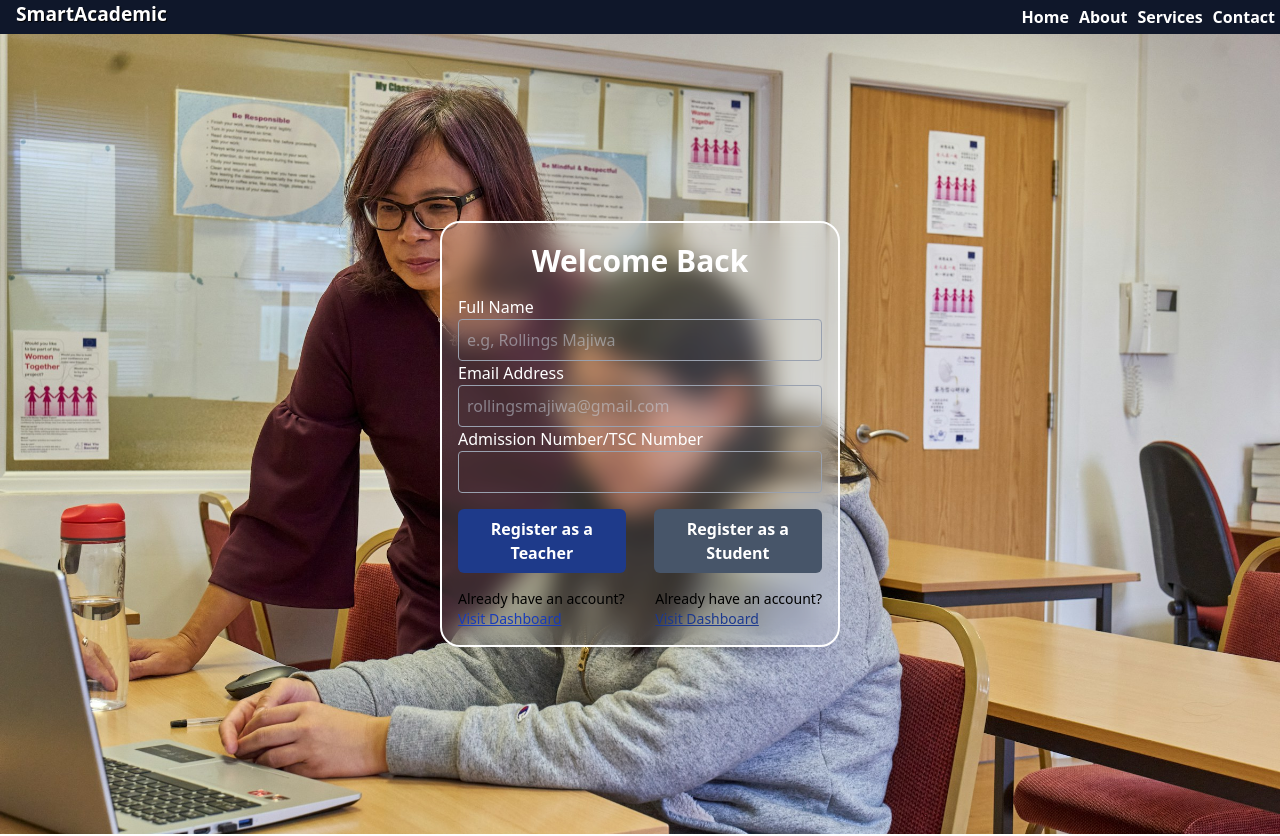
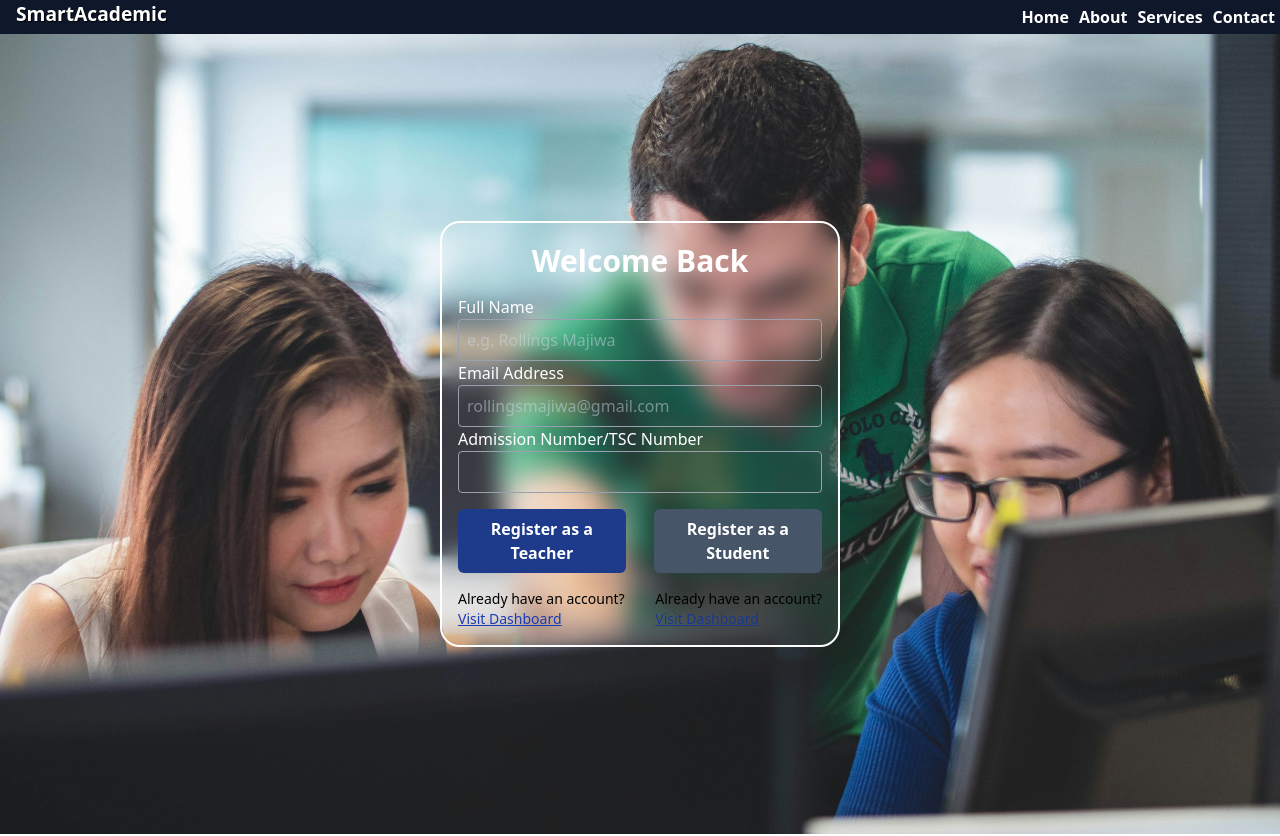
Before and after one commit to rollingsmajiwa/smartAcademic, a plain HTML site: page portal.html in a window 1280 px wide. Shown: the top 836 px of the page. Drawn offline with nearby package versions, Linux system fonts and the light colour scheme.

Commit message:
registration form:add background image

```diff
--- a/portal.html
+++ b/portal.html
@@ -30,7 +30,7 @@
         </nav>
     </header>
     <main>
-        <div class="bg-[url('assets/images/teacher-student.jpg')] w-full bg-cover bg-center flex justify-center h-[100vh] items-center">
+        <div class="bg-[url('assets/images/reg.jpg')] w-full bg-cover bg-center flex justify-center h-[100vh] items-center">
             <div>
 
                 <div class="form-card">
--- a/styles.css
+++ b/styles.css
@@ -263,9 +263,9 @@
     }
 }
 .form-card {
-    background-color: rgba(255, 255, 255, 0.15);
+    background-color: rgba(255, 255, 255, 0.05);
     max-width: 400px;
-    width: 100%%;
+    width: 100%;
     height: auto;
     position: relative;
     border-radius: 20px;
```
Also changed, not shown: assets/images/reg.jpg (added), assets/images/reg2.jpg (added), assets/images/reg3.jpg (added).
